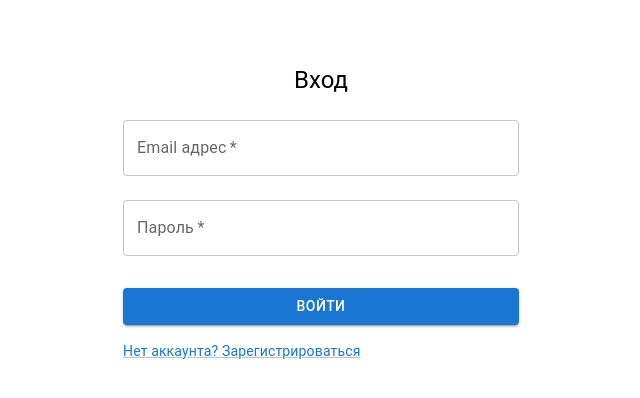
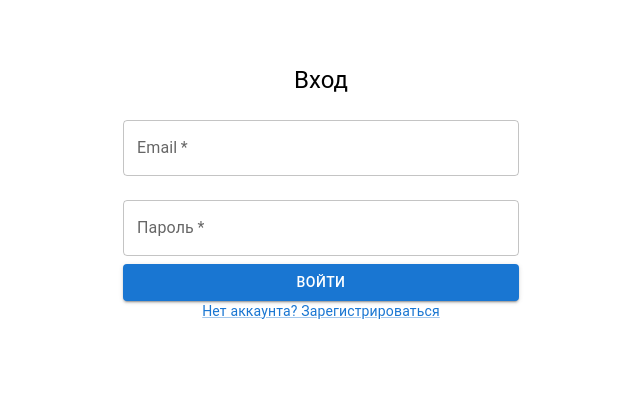
Before and after one commit to koliasinitsa/itransition, a React (Vite) app in the folder client/: page /AuthForm in a window 1280 px wide. Shown: the top 398 px of the page, without its empty margins (319-959 px from the left). Built offline with nearby package versions, Linux system fonts and the light colour scheme.

Commit message:
auth form

```diff
--- a/client/src/components/Alert/Alert.tsx
+++ b/client/src/components/Alert/Alert.tsx
@@ -5,7 +5,7 @@ import { FC } from 'react';
 
 interface AlertProps {
   open: boolean;
-  severity: 'success' | 'error';
+  severity: 'success' | 'error' | 'info';
   message: string;
   onClose: () => void;
 }
@@ -13,7 +13,7 @@ interface AlertProps {
 const CustomAlert: FC<AlertProps> = ({ open, severity, message, onClose }) => {
   return (
     <Snackbar open={open} autoHideDuration={6000} onClose={onClose}>
-      <Alert severity={severity} onClose={onClose}>
+      <Alert severity={severity } onClose={onClose}>
         {message}
       </Alert>
     </Snackbar>
--- /dev/null
+++ b/client/src/components/Auth/LoginForm.tsx
@@ -0,0 +1,70 @@
+import React, { ChangeEvent, FormEvent, useState } from 'react';
+import { Button, TextField, Typography, Box } from '@mui/material';
+
+interface FormData {
+    email: string;
+    password: string;
+}
+
+interface LoginFormProps {
+    onSubmit: (formData: FormData) => Promise<void>;
+}
+
+const LoginForm: React.FC<LoginFormProps> = ({ onSubmit }) => {
+    const [formData, setFormData] = useState<FormData>({
+        email: '',
+        password: '',
+    });
+
+    const handleChange = (e: ChangeEvent<HTMLInputElement>) => {
+        const { name, value } = e.target;
+        setFormData({
+            ...formData,
+            [name]: value,
+        });
+    };
+
+    const handleSubmit = async (e: FormEvent) => {
+        e.preventDefault();
+        // Добавьте валидацию данных по желанию
+        await onSubmit(formData); // Вызываем onSubmit с объектом formData
+    };
+
+    return (
+        <Box>
+            <Typography component="h1" variant="h5">
+
+            </Typography>
+            <Box component="form" onSubmit={handleSubmit} sx={{ mt: 1 }}>
+                <TextField
+                    margin="normal"
+                    required
+                    fullWidth
+                    id="email"
+                    label="Email"
+                    name="email"
+                    autoComplete="email"
+                    value={formData.email}
+                    onChange={handleChange}
+                />
+                <TextField
+                    margin="normal"
+                    required
+                    fullWidth
+                    name="password"
+                    label="Пароль"
+                    type="password"
+                    id="password"
+                    autoComplete="current-password"
+                    value={formData.password}
+                    onChange={handleChange}
+                />
+                <Button type="submit" fullWidth variant="contained" color="primary">
+                    Войти
+                </Button>
+            </Box>
+        </Box>
+    );
+};
+
+export default LoginForm;
--- /dev/null
+++ b/client/src/components/Auth/RegistrationForm.tsx
@@ -0,0 +1,83 @@
+import React, { ChangeEvent, FormEvent, useState } from 'react';
+import { Button, TextField, Typography, Box } from '@mui/material';
+
+interface FormData {
+    username: string;
+    email: string;
+    password: string;
+}
+
+interface RegistrationFormProps {
+    onSubmit: (formData: FormData) => Promise<void>;
+}
+
+const RegistrationForm: React.FC<RegistrationFormProps> = ({ onSubmit }) => {
+    const [formData, setFormData] = useState<FormData>({
+        username: '',
+        email: '',
+        password: '',
+    });
+
+    const handleChange = (e: ChangeEvent<HTMLInputElement>) => {
+        const { name, value } = e.target;
+        setFormData({
+            ...formData,
+            [name]: value,
+        });
+    };
+
+    const handleSubmit = async (e: FormEvent) => {
+        e.preventDefault();
+        // Добавьте валидацию данных по желанию
+        await onSubmit(formData); // Вызываем onSubmit с объектом formData
+    };
+
+
+    return (
+        <Box>
+            <Typography component="h1" variant="h5">
+
+            </Typography>
+            <Box component="form" onSubmit={handleSubmit} sx={{ mt: 1 }}>
+                <TextField
+                    margin="normal"
+                    fullWidth
+                    id="username"
+                    label="Имя пользователя"
+                    name="username"
+                    autoComplete="username"
+                    value={formData.username}
+                    onChange={handleChange}
+                />
+                <TextField
+                    margin="normal"
+                    required
+                    fullWidth
+                    id="email"
+                    label="Email"
+                    name="email"
+                    autoComplete="email"
+                    value={formData.email}
+                    onChange={handleChange}
+                />
+                <TextField
+                    margin="normal"
+                    required
+                    fullWidth
+                    name="password"
+                    label="Пароль"
+                    type="password"
+                    id="password"
+                    autoComplete="current-password"
+                    value={formData.password}
+                    onChange={handleChange}
+                />
+                <Button type="submit" fullWidth variant="contained" color="primary">
+                    Зарегистрироваться
+                </Button>
+            </Box>
+        </Box>
+    );
+};
+
+export default RegistrationForm;
--- a/client/src/components/Auth/authForm.tsx
+++ b/client/src/components/Auth/authForm.tsx
@@ -1,16 +1,9 @@
-// ваш компонент AuthForm.tsx
-import React, { useState, FormEvent, ChangeEvent, useEffect } from 'react';
-
-import {
-  Button,
-  TextField,
-  Typography,
-  Container,
-  Link,
-  Box,
-} from '@mui/material';
-import { registerUser } from '../../services/apiClient';
+import React, { useState,  } from 'react';
+import { Container, Box, Typography, Link } from '@mui/material';
+import LoginForm from './LoginForm';
+import RegistrationForm from './RegistrationForm';
 import CustomAlert from '../Alert/Alert';
+import { loginUser, registerUser } from '../../services/apiClient';
 
 interface FormData {
   username?: string;
@@ -18,69 +11,64 @@ interface FormData {
   password: string;
 }
 
+interface AlertData {
+  open: boolean;
+  severity: 'error' | 'success' | 'info';
+  message: string;
+}
+
+// ...
+
 const AuthForm: React.FC = () => {
   const [isRegister, setIsRegister] = useState<boolean>(false);
-  const [formData, setFormData] = useState<FormData>({
-    username: '',
-    email: '',
-    password: '',
-  });
-
-  const resetForm = () => {
-    return {
-      username: '',
-      email: '',
-      password: '',
-    };
-  };
-
-  const handleChange = (e: ChangeEvent<HTMLInputElement>) => {
-    setFormData((prevData) => ({
-      ...prevData,
-      [e.target.name]: e.target.value,
-    }));
-  };
-
-  const [alertData, setAlertData] = useState({
+  const [alertData, setAlertData] = useState<AlertData>({
     open: false,
-    severity: 'success' as 'success' | 'error',
+    severity: 'info',
     message: '',
   });
 
   const handleCloseAlert = () => {
-    setAlertData((prevData) => ({ ...prevData, open: false }));
+    setAlertData((prevAlertData) => ({
+      ...prevAlertData,
+      open: false,
+    }));
   };
 
-  const handleSubmit = async (e: FormEvent<HTMLFormElement>) => {
-    e.preventDefault();
-
+  const handleRegistrationSubmit = async (formData: FormData) => {
     try {
+      // Вызываем функцию registerUser из вашего сервиса с данными formData
       await registerUser(formData);
-
       setAlertData({
         open: true,
         severity: 'success',
-        message: 'User registered successfully',
+        message: 'Registration successful!',
       });
-
-      // Очистить форму
-      setFormData(resetForm);
-    } catch (error: any) {
+    } catch (error) {
       setAlertData({
         open: true,
         severity: 'error',
-        message: 'Error during registration. Please form again.',
+        message: 'Error during registration. Please check your credentials and try again.',
       });
     }
   };
 
-  useEffect(() => {
+  const handleLoginSubmit = async (formData: FormData) => {
+    try {
+      // Вызываем функцию loginUser из вашего сервиса с данными formData
+      await loginUser(formData.email, formData.password);
       setAlertData({
-      open: false,
+        open: true,
         severity: 'success',
-      message: '',
+        message: 'Login successful!',
       });
-  }, [isRegister]);
+    } catch (error) {
+      setAlertData({
+        open: true,
+        severity: 'error',
+        message: 'Login error. Please check your credentials and try again.',
+      });
+    }
+  };
 
   return (
     <Container component="main" maxWidth="xs">
@@ -95,60 +83,19 @@ const AuthForm: React.FC = () => {
         <Typography component="h1" variant="h5">
           {isRegister ? 'Регистрация' : 'Вход'}
         </Typography>
-        <Box component="form" onSubmit={handleSubmit} sx={{ mt: 1 }}>
-          {isRegister && (
-            <TextField
-              margin="normal"
-              required
-              fullWidth
-              label="Имя"
-              name="username"
-              autoComplete="username"
-              value={formData.username}
-              onChange={handleChange}
-            />
+        {isRegister ? (
+          <RegistrationForm onSubmit={handleRegistrationSubmit} />
+        ) : (
+          <LoginForm onSubmit={handleLoginSubmit} />
         )}
-          <TextField
-            margin="normal"
-            required
-            fullWidth
-            label="Email адрес"
-            name="email"
-            type="email"
-            autoComplete="email"
-            value={formData.email}
-            onChange={handleChange}
-          />
-          <TextField
-            margin="normal"
-            required
-            fullWidth
-            label="Пароль"
-            name="password"
-            type="password"
-            autoComplete="current-password"
-            value={formData.password}
-            onChange={handleChange}
-          />
-          <Button
-            type="submit"
-            fullWidth
-            variant="contained"
-            sx={{ mt: 3, mb: 2 }}
-          >
-            {isRegister ? 'Зарегистрироваться' : 'Войти'}
-          </Button>
         <Link
           component="button"
           variant="body2"
           onClick={() => setIsRegister(!isRegister)}
         >
-            {isRegister
-              ? 'Уже есть аккаунт? Войти'
-              : 'Нет аккаунта? Зарегистрироваться'}
+          {isRegister ? 'Уже есть аккаунт? Войти' : 'Нет аккаунта? Зарегистрироваться'}
         </Link>
 
-          {/* Добавляем компонент для вывода alert'ов */}
         <CustomAlert
           open={alertData.open}
           severity={alertData.severity}
@@ -156,7 +103,6 @@ const AuthForm: React.FC = () => {
           onClose={handleCloseAlert}
         />
       </Box>
-      </Box>
     </Container>
   );
 };
--- a/client/src/services/apiClient.ts
+++ b/client/src/services/apiClient.ts
@@ -1,4 +1,5 @@
 // src/services/apiclient.ts
+
 import axios from 'axios';
 
 const apiClient = axios.create({
@@ -17,4 +18,13 @@ export const registerUser = async (userData: any) => {
   }
 };
 
+export const loginUser = async (email: string, password: string) => {
+  try {
+    const response = await apiClient.post('/auth/login', { email, password });
+    return response.data;
+  } catch (error: any) {
+    throw error.response.data;
+  }
+};
+
 export default apiClient;
```
Lines whose indentation alone changed are shown as unchanged.
